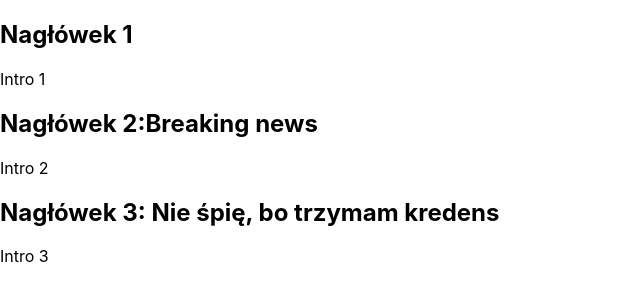
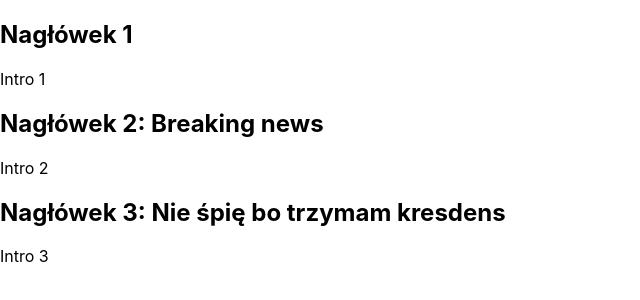
Before and after one commit to Edyta2801/Poligon-react-app, a React (Create React App) app: page / in a window 1280 px wide. Shown: the top 300 px of the page, without its empty margins (0-640 px from the left). Built offline with nearby package versions, Linux system fonts and the light colour scheme.

Commit message:
iteration in jsx (map)

```diff
--- a/src/App.js
+++ b/src/App.js
@@ -1,6 +1,5 @@
 import React from 'react';
 import './App.css';
-
 
 function News({ header, intro }) {
   return (
@@ -11,13 +10,26 @@ function News({ header, intro }) {
   );
 }
 
+const data = [
+  {
+    header: 'Nagłówek 1', intro: 'Intro 1',
+  }, {
+    header: 'Nagłówek 2: Breaking news', intro: "Intro 2",
+  }, {
+    header: 'Nagłówek 3: Nie śpię bo trzymam kresdens', intro: "Intro 3",
+  }
+];
+
 function App() {
   return (
-    <>
-      <News header="Nagłówek 1" intro="Intro 1" />
+    <div>
+      {data.map((elem, index) => (
+        <News key={`news-${index}`} header={elem.header} intro={elem.intro} />
+      ))}
+      {/* <News header="Nagłówek 1" intro="Intro 1" />
       <News header="Nagłówek 2:Breaking news" intro="Intro 2" />
-      <News header="Nagłówek 3: Nie śpię, bo trzymam kredens" intro="Intro 3" />
-    </>
+      <News header="Nagłówek 3: Nie śpię, bo trzymam kredens" intro="Intro 3" />*/}
+    </div>
   );
 }
 
```
